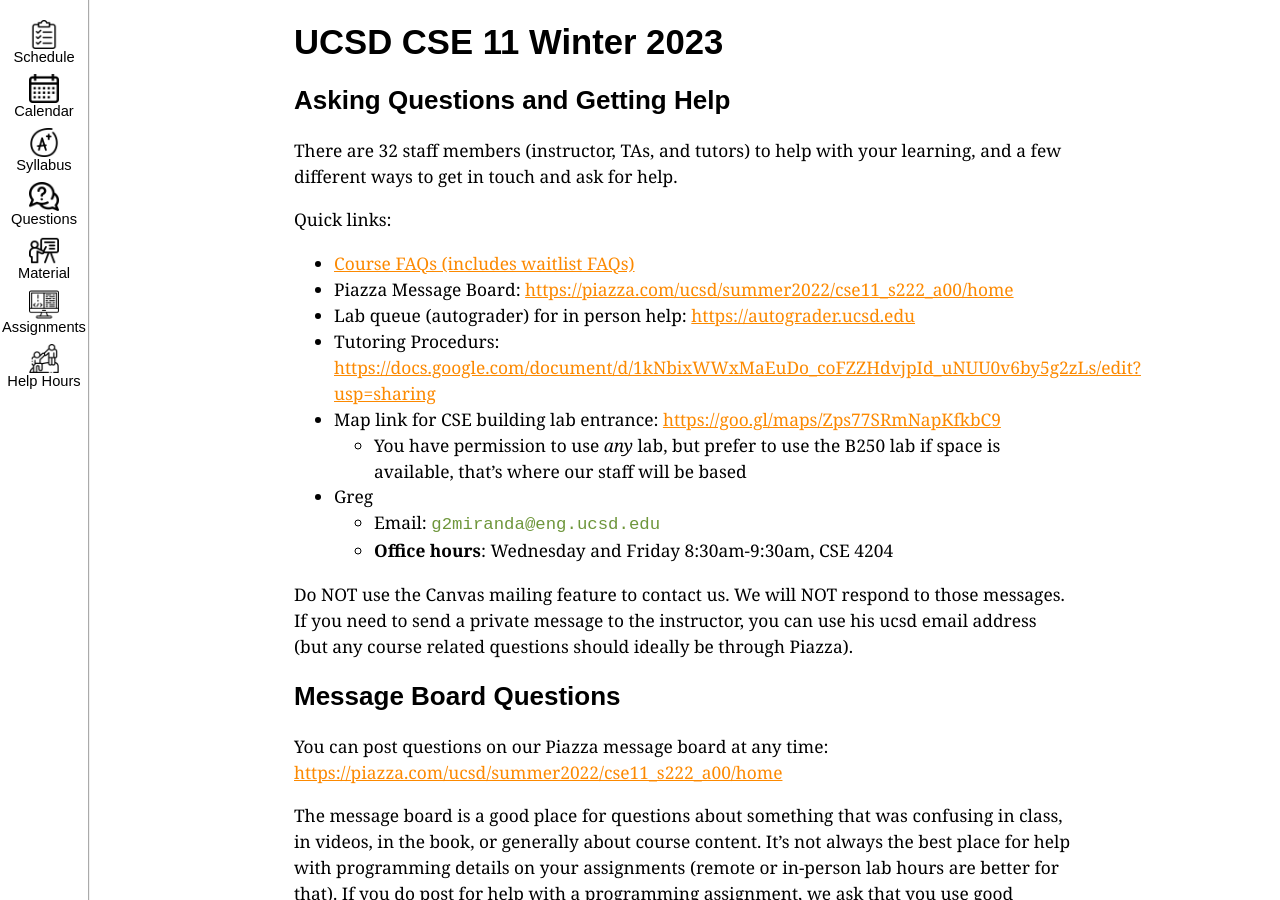
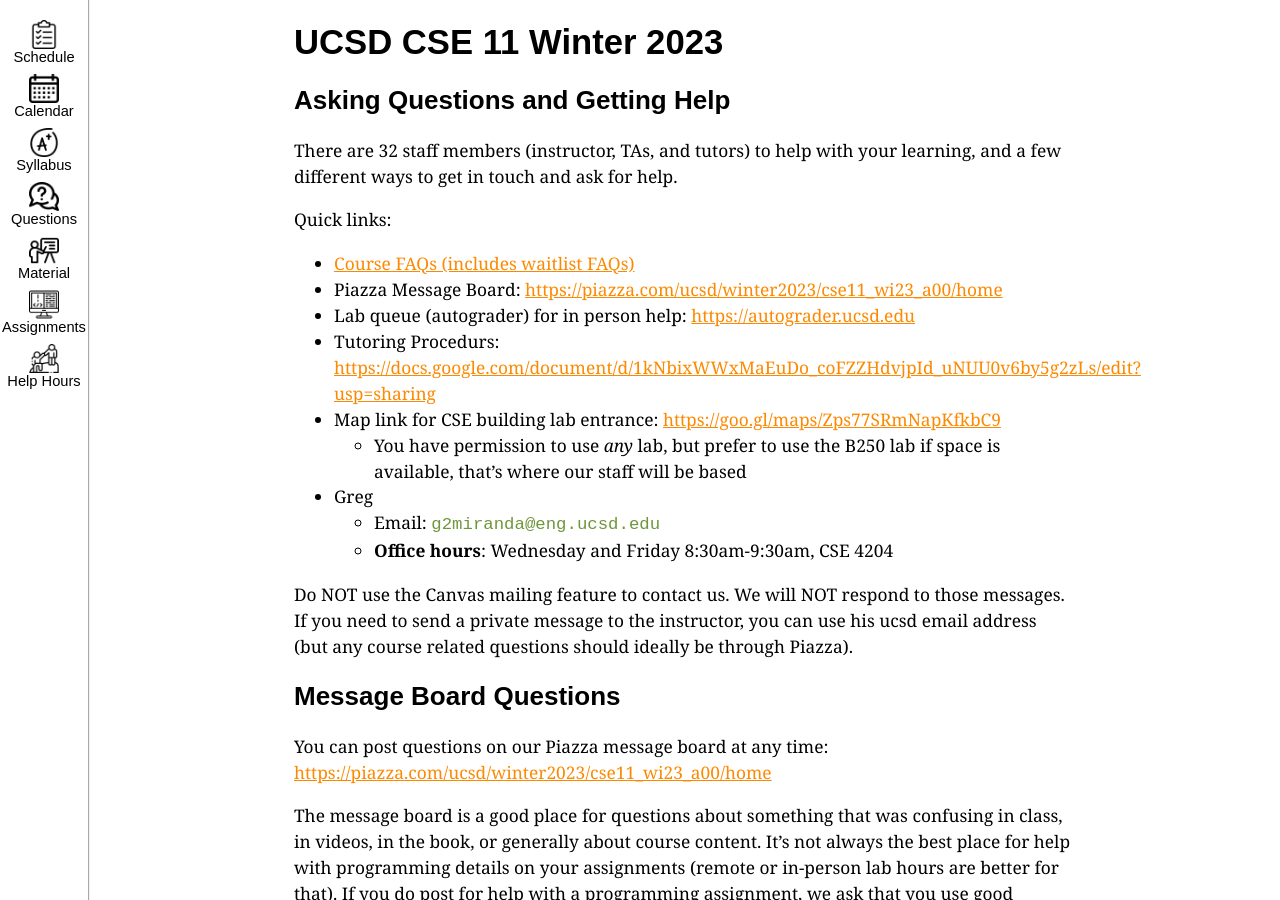
Before and after one commit to ucsd-cse11-w23/ucsd-cse11-w23.github.io, a Jekyll site: the page built from staff-and-help.md, in a window 1280 px wide and 900 px high. Built offline with Jekyll 4.4.1, drawn with Linux system fonts in a browser that asks for light colours; part of the change alters nothing that is shown.

Commit message:
Update staff-and-help.md

```diff
--- a/staff-and-help.md
+++ b/staff-and-help.md
@@ -11,7 +11,7 @@ learning, and a few different ways to get in touch and ask for help.
 Quick links:
 
 - [Course FAQs (includes waitlist FAQs)](#faq)
-- Piazza Message Board: [https://piazza.com/ucsd/summer2022/cse11_s222_a00/home](https://piazza.com/ucsd/summer2022/cse11_s222_a00/home){:target="_blank"}
+- Piazza Message Board: [https://piazza.com/ucsd/winter2023/cse11_wi23_a00/home](https://piazza.com/ucsd/winter2023/cse11_wi23_a00/home){:target="_blank"}
 - Lab queue (autograder) for in person help: [https://autograder.ucsd.edu](https://autograder.ucsd.edu){:target="_blank"}
 - Tutoring Procedurs: [https://docs.google.com/document/d/1kNbixWWxMaEuDo_coFZZHdvjpId_uNUU0v6by5g2zLs/edit?usp=sharing](https://docs.google.com/document/d/1kNbixWWxMaEuDo_coFZZHdvjpId_uNUU0v6by5g2zLs/edit?usp=sharing){:target="_blank"}
 - Map link for CSE building lab entrance: [https://goo.gl/maps/Zps77SRmNapKfkbC9](https://goo.gl/maps/Zps77SRmNapKfkbC9){:target="_blank"}
@@ -27,7 +27,7 @@ address (but any course related questions should ideally be through Piazza).
 ## Message Board Questions
 
 You can post questions on our Piazza message board at any time:
-[https://piazza.com/ucsd/summer2022/cse11_s222_a00/home](https://piazza.com/ucsd/summer2022/cse11_s222_a00/home){:target="_blank"}
+[https://piazza.com/ucsd/winter2023/cse11_wi23_a00/home](https://piazza.com/ucsd/winter2023/cse11_wi23_a00/home){:target="_blank"}
 
 The message board is a good place for questions about something that was
 confusing in class, in videos, in the book, or generally about course content.
```
